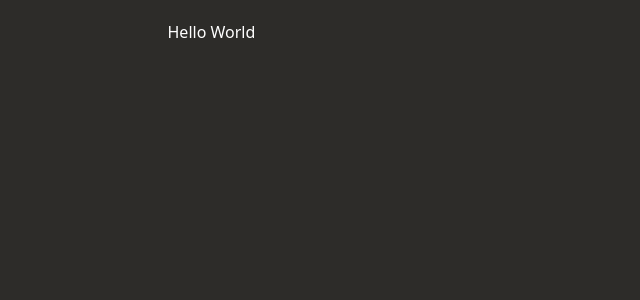
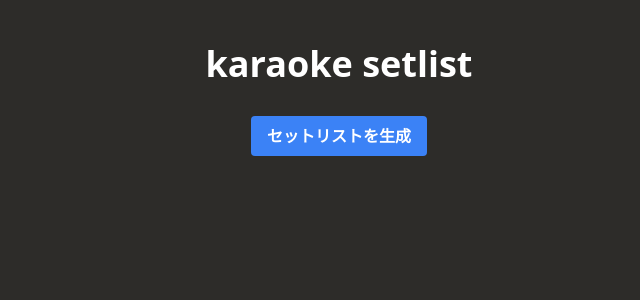
Before and after one commit to Minimalist-00/study-karaoke-test, a Next.js app: page / in a window 1280 px wide. Shown: the top 300 px of the page, without its empty margins (301-941 px from the left). Built offline with nearby package versions, Linux system fonts and the light colour scheme.

Commit message:
refactor: Update Home component to include setlist generation functionality

```diff
--- a/src/app/page.tsx
+++ b/src/app/page.tsx
@@ -1,9 +1,39 @@
+'use client';
+
+import { generateSetlist } from '@/utils/setlist/setlists';
+import { useState } from 'react';
+
 export default function Home() {
+  const [setlist, setSetlist] = useState<any[]>([]);
+
+  const handleGenerateSetlist = () => {
+    const hour = 2; // 利用時間を指定
+    const userId = 1; // ユーザーAを明示的に指定
+    const newSetlist = generateSetlist(hour, userId);
+    setSetlist(newSetlist);
+    console.log('Generated Setlist:', newSetlist);
+  };
+
   return (
-    <main>
-      <div className="container">
-        <p>Hello World</p>
-      </div>
+    <main className="flex min-h-screen flex-col items-center py-6">
+      <h1 className="text-4xl font-bold mb-8">karaoke setlist</h1>
+      <button
+        onClick={handleGenerateSetlist}
+        className="bg-blue-500 hover:bg-blue-700 text-white font-bold py-2 px-4 rounded mb-8"
+      >
+        {setlist.length > 0 ? 'セットリストを再生成' : 'セットリストを生成'}
+      </button>
+      {setlist.length > 0 && (
+        <div>
+          <ul>
+            {setlist.map((song, index) => (
+              <li key={index} className="mb-2">
+                {index + 1}. {song.title}
+              </li>
+            ))}
+          </ul>
+        </div>
+      )}
     </main>
   );
 }
```
